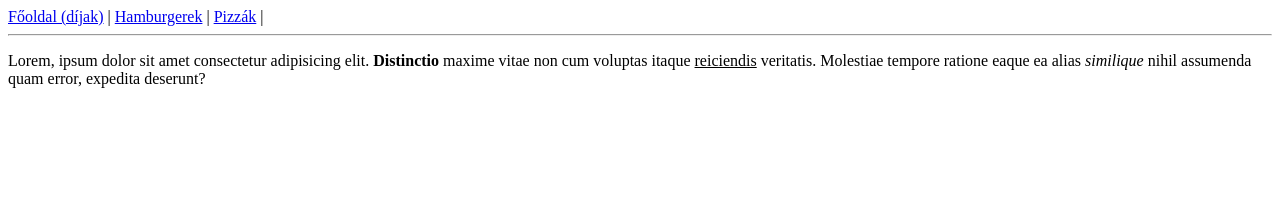
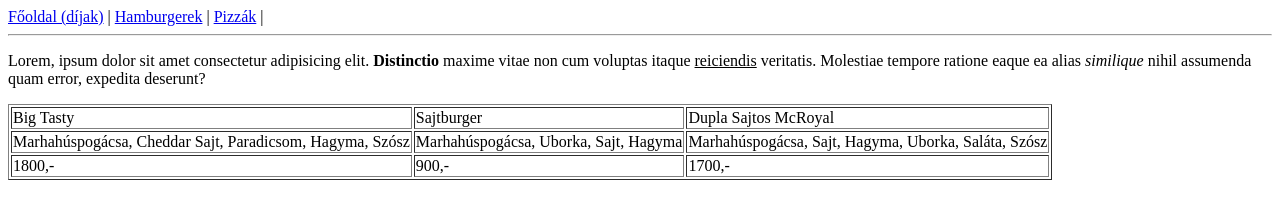
Before and after one commit to szabi180/etterem, a plain HTML site: page hamburgerek.html in a window 1280 px wide. Drawn offline with Linux system fonts and the light colour scheme.

Commit message:
táblázat megcsinálva

```diff
--- a/hamburgerek.html
+++ b/hamburgerek.html
@@ -13,6 +13,25 @@
 	<a href="pizzak.html">Pizzák</a> |
 	<hr>
 	<p>Lorem, ipsum dolor sit amet consectetur adipisicing elit. <b>Distinctio</b> maxime vitae non cum voluptas itaque <u>reiciendis</u> veritatis. Molestiae tempore ratione eaque ea alias <i>similique</i> nihil assumenda quam error, expedita deserunt?</p>
+
+<table border="1">
+	<tr>
+		<td>Big Tasty</td>
+		<td>Sajtburger</td>
+		<td>Dupla Sajtos McRoyal</td>
+	</tr>
+	<tr>
+		<td>Marhahúspogácsa, Cheddar Sajt, Paradicsom, Hagyma, Szósz</td>
+		<td>Marhahúspogácsa, Uborka, Sajt, Hagyma</td>
+		<td>Marhahúspogácsa, Sajt, Hagyma, Uborka, Saláta, Szósz</td>
+	</tr>
+	<tr>
+		<td>1800,-</td>
+		<td>900,-</td>
+		<td>1700,-</td>
+	</tr>
+
+</table>
 </body>
 
 </html>
```
